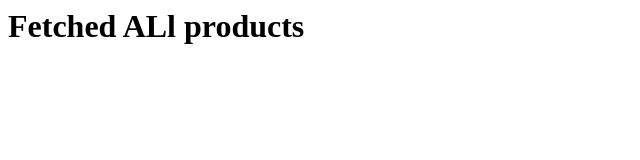
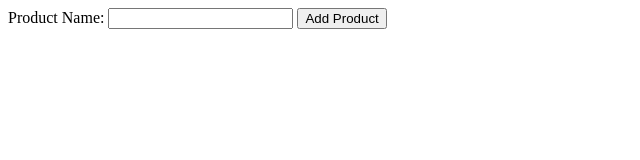
Before and after one commit to reaper718/firstNode, a website: page views/products.html in a window 1280 px wide. Shown: the whole page, without its empty margins (0-640 px from the left). Drawn offline with Linux system fonts and the light colour scheme.

Commit message:
returning a form

```diff
--- a/views/products.html
+++ b/views/products.html
@@ -1,5 +1,9 @@
 <html>
     <body>
-        <h1>Fetched ALl products</h1>
+        <form>
+            <label>Product Name:</label>
+            <input type="text" id="product" name="productName">
+            <button type="submit">Add Product</button>
+        </form>
     </body>
 </html>
```
